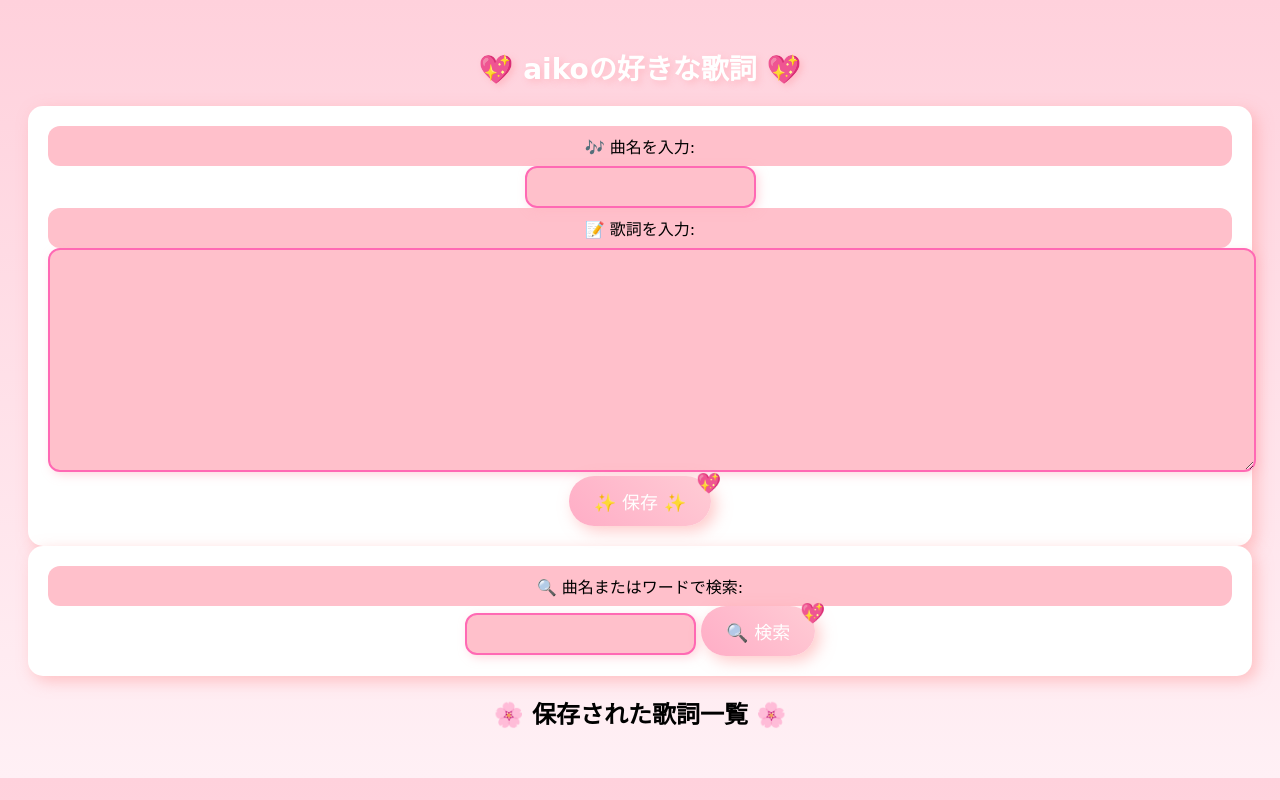
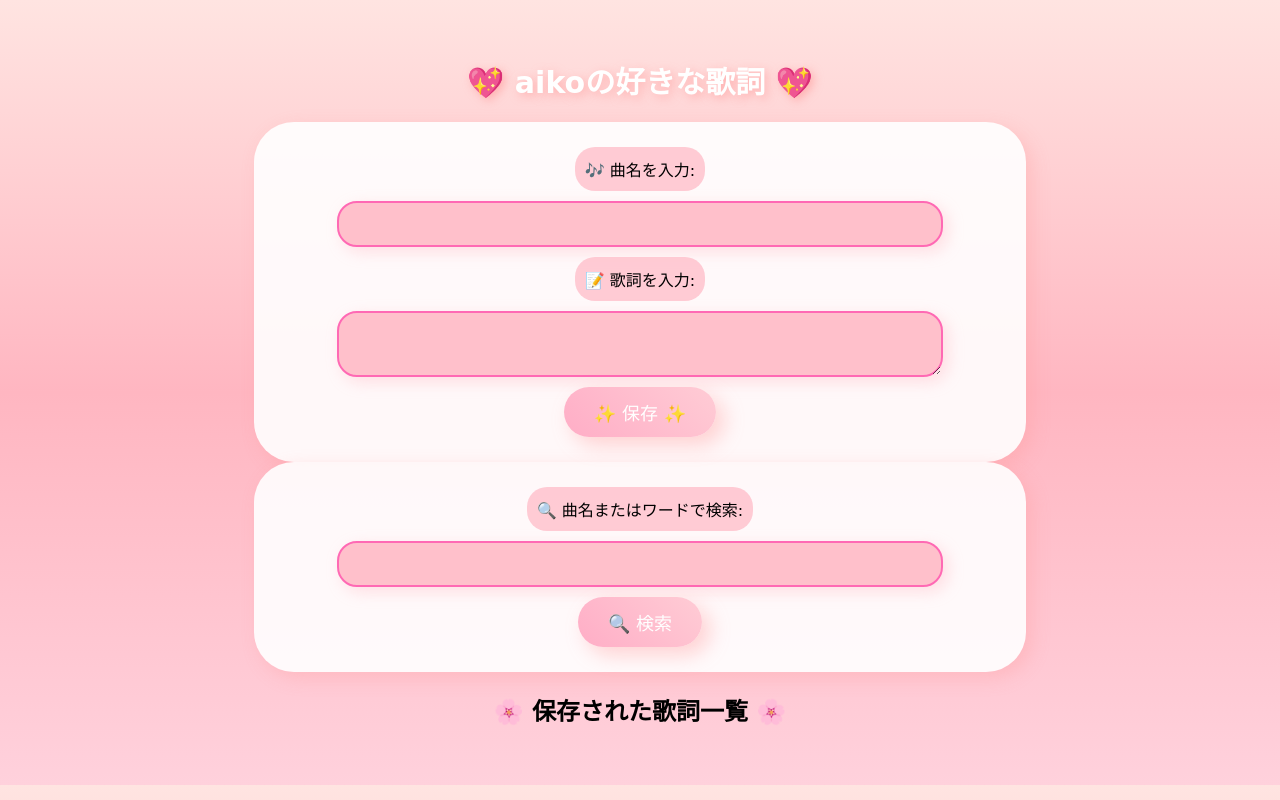
Before and after one commit to yakisobapan-obasan/yakisoba, a Flask app: page / in a window 1280 px wide. Run offline with Flask 3, Linux system fonts and the light colour scheme; data that the repository does not hold is empty.

Commit message:
Add files via upload

```diff
--- a/static/style.css
+++ b/static/style.css
@@ -1,72 +1,70 @@
 body {
-    font-family: "Poppins", "Pacifico", cursive;
-    background: linear-gradient(#ffd1dc, #fff0f5);
+    font-family: "Pacifico", cursive;
+    background: linear-gradient(#ffe4e1, #ffb6c1, #ffd1dc);
     text-align: center;
-    padding: 20px;
+    padding: 30px;
+    position: relative;
+    overflow: hidden;
 }
 
 h1 {
     color: #ffffff;
-    font-size: 28px;
-    text-shadow: 3px 3px 6px rgba(255, 182, 193, 0.8);
+    font-size: 30px;
+    text-shadow: 3px 3px 10px rgba(255, 150, 150, 0.6);
 }
 
+/* 💖 中央配置＆ふわふわフォーム */
 form {
-    background: #ffffff;
-    padding: 20px;
-    border-radius: 15px;
-    box-shadow: 5px 5px 15px rgba(255, 150, 150, 0.5);
+    background: rgba(255, 255, 255, 0.9);
+    padding: 25px;
+    border-radius: 40px;
+    box-shadow: 6px 6px 18px rgba(255, 150, 150, 0.3);
+    display: flex;
+    flex-direction: column;
+    justify-content: center;
+    align-items: center;
+    width: 60%;
+    margin: auto;
 }
 
+/* 🌸 ふんわりボタン */
 button {
     background: linear-gradient(45deg, #ffadc6, #ffccd5);
     color: white;
-    padding: 12px 25px;
+    padding: 12px 30px;
     border: none;
-    border-radius: 30px;
-    box-shadow: 5px 5px 15px rgba(255, 150, 150, 0.5);
+    border-radius: 50px;
+    box-shadow: 8px 8px 20px rgba(255, 150, 150, 0.4);
     font-size: 18px;
     font-family: "Pacifico", cursive;
     text-decoration: none;
     transition: all 0.3s ease-in-out;
-    position: relative;
 }
 
 button:hover {
     background: linear-gradient(45deg, #ff758c, #ff7eb3);
-    transform: scale(1.08);
-    box-shadow: 8px 8px 20px rgba(255, 150, 150, 0.7);
-}
-
-button::after {
-    content: "💖";
-    position: absolute;
-    right: -10px;
-    top: -5px;
-    font-size: 20px;
+    transform: scale(1.1);
+    box-shadow: 10px 10px 25px rgba(255, 150, 150, 0.6);
 }
 
 input, textarea {
+    display: block;
+    width: 80%;
     background-color: #FFC0CB;
     border: 2px solid #FF69B4;
-    padding: 10px;
-    border-radius: 12px;
-    box-shadow: 3px 3px 10px rgba(255, 182, 193, 0.5);
+    padding: 12px;
+    border-radius: 20px;
+    box-shadow: 5px 5px 15px rgba(255, 182, 193, 0.4);
     font-size: 16px;
+    margin: 10px auto;
+    text-align: center;
 }
 
+/* 📜 やわらかいラベル */
 label {
     display: block;
-    background-color: #FFC0CB;
-    padding: 8px;
-    border-radius: 12px;
+    background-color: rgba(255, 192, 203, 0.8);
+    padding: 10px;
+    border-radius: 20px;
     font-family: "Pacifico", cursive;
 }
-
-textarea {
-    width: 100%;
-    height: 200px;
-    font-size: 16px;
-    padding: 10px;
-    border-radius: 12px;
-}
```
